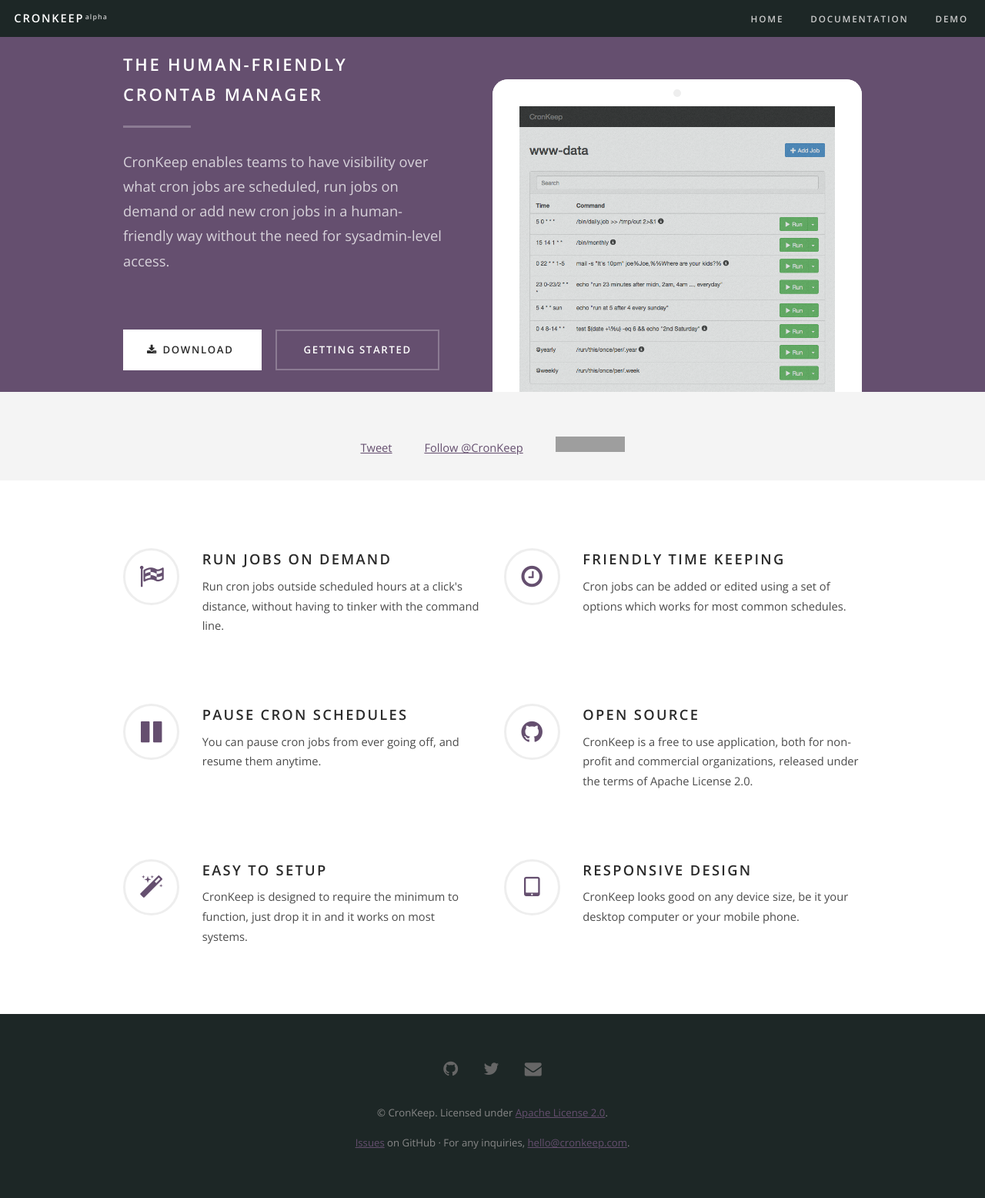
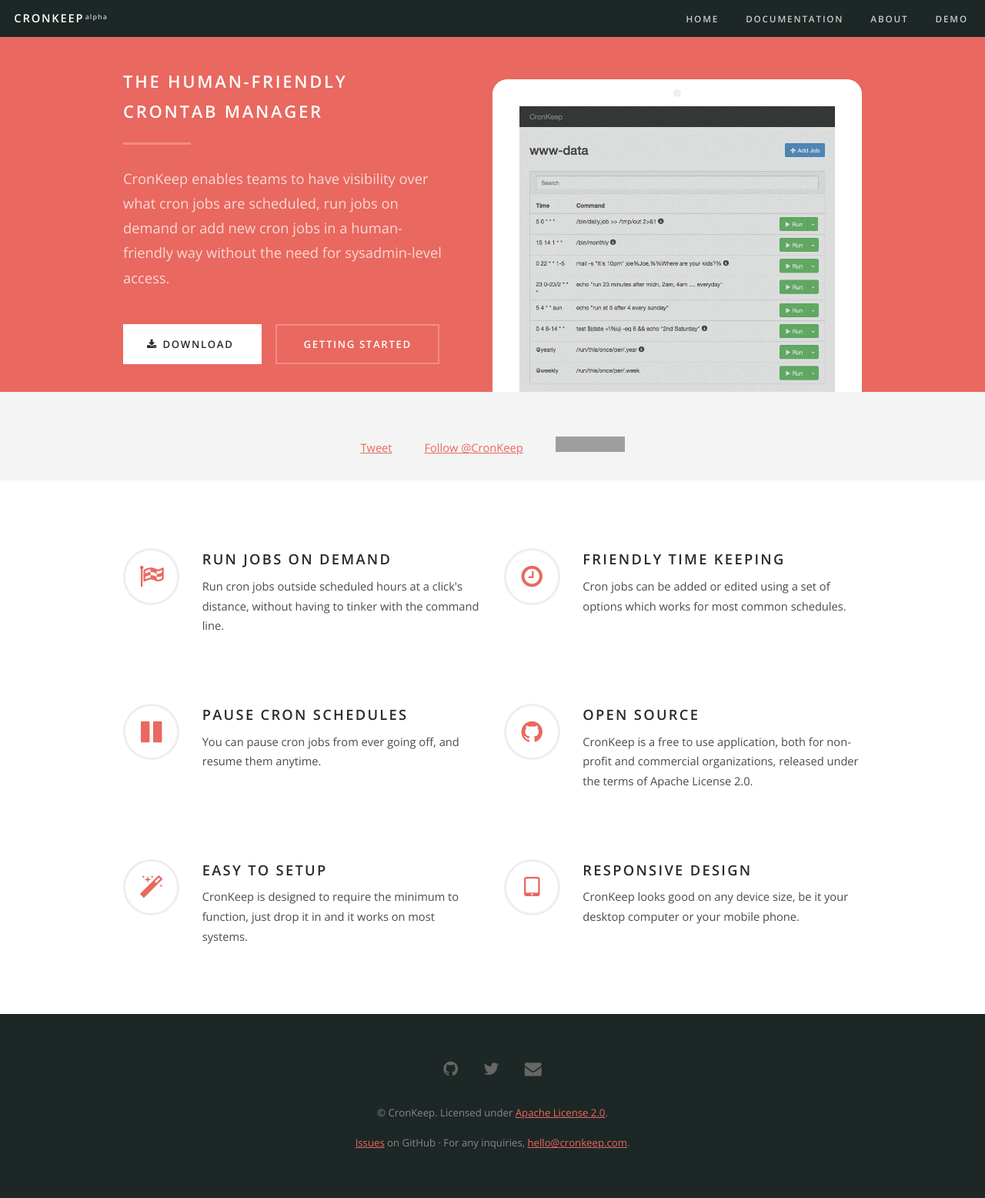
Before and after one commit to cronkeep/cronkeep.com, a PHP site: template src/application/views/index.phtml in a window 1280 px wide. Shown: the whole page at 77% size. Run offline with PHP 8.4, Linux system fonts and the light colour scheme; the template is opened without the code that fills it, so the values that code supplies are empty; style sheets or scripts are compiled from the project's sources; some libraries are stand-ins or nearby versions; grey boxes are pictures that could not be loaded.

Commit message:
Switched back to red as accent color. Changed the layout of the demo page. Updated Google Analytics tracking code for better tracking of links. Added About to the menu. Fixed some spacing issues for screen size "normal".

```diff
--- a/src/application/views/layout.phtml
+++ b/src/application/views/layout.phtml
@@ -36,6 +36,7 @@
         })(window,document,'script','//www.google-analytics.com/analytics.js','ga');
 
         ga('create', 'UA-58144268-1', 'auto');
+        ga('require', 'linkid', 'linkid.js');
         ga('send', 'pageview');
     </script>
     <script>!function(d,s,id){var js,fjs=d.getElementsByTagName(s)[0],p=/^http:/.test(d.location)?'http':'https';if(!d.getElementById(id)){js=d.createElement(s);js.id=id;js.src=p+'://platform.twitter.com/widgets.js';fjs.parentNode.insertBefore(js,fjs);}}(document, 'script', 'twitter-wjs');</script>
@@ -46,7 +47,8 @@
         <nav id="nav">
             <ul>
                 <li><a href="/">Home</a></li>
-                <li><a href="/documentation">Documentation</a></li>
+                <li><a href="http://docs.cronkeep.com">Documentation</a></li>
+                <li><a href="/about">About</a></li>
                 <li><a href="/demo">Demo</a></li>
             </ul>
         </nav>
--- a/src/public/css/style-normal.css
+++ b/src/public/css/style-normal.css
@@ -41,7 +41,7 @@ body, input, select, textarea {
 
 /* One */
 #intro .inner {
-  margin-top: -4em;
+  margin-top: -3em;
   padding-right: 4em;
 }
 #intro .device {
@@ -50,3 +50,6 @@ body, input, select, textarea {
 #intro .device:after {
   margin-top: -22px;
 }
+#intro ul.actions {
+  margin: 3em 0 0;
+}
--- a/src/public/css/style.css
+++ b/src/public/css/style.css
@@ -26,7 +26,7 @@ body, input, select, textarea {
 }
 
 a {
-  color: #654f6f;
+  color: #E9685F;
   text-decoration: underline;
 }
 a:hover {
@@ -748,7 +748,7 @@ input[type="button"]:disabled,
 .feature i {
   border-radius: 100%;
   border: solid 3px #eee;
-  color: #654f6f;
+  color: #E9685F;
   display: block;
   height: 7em;
   left: 0;
@@ -834,8 +834,8 @@ input[type="button"]:disabled,
   padding: 6em 0 4em 0;
 }
 .wrapper.style1 {
-  background: #654f6f;
-  color: #d8d3db;
+  background: #E9685F;
+  color: #f9d9d7;
 }
 .wrapper.style1 h2, .wrapper.style1 h3, .wrapper.style1 h4, .wrapper.style1 h5, .wrapper.style1 h6, .wrapper.style1 strong {
   color: #ffffff;
--- a/src/public/sass/_vars.scss
+++ b/src/public/sass/_vars.scss
@@ -19,8 +19,8 @@
 	$color-fg-bold:				#2a2a2a;
 	$color-fg-light:			#bbb;
 
-	$color-accent-bg:			#654f6f;
-//	$color-accent-bg:			#E9685F;
+	// $color-accent-bg:			#654f6f;
+	$color-accent-bg:			#E9685F;
 	$color-accent-fg:			mix($color-accent-bg, #ffffff, 25%);
 	$color-accent-fg-bold:		#ffffff;
 	$color-accent-fg-light:		mix($color-accent-bg, #ffffff, 40%);
--- a/src/public/sass/style-normal.scss
+++ b/src/public/sass/style-normal.scss
@@ -55,7 +55,7 @@
 
 	#intro {
 		.inner {
-			margin-top: -4em;
+			margin-top: -3em;
 			padding-right: 4em;
 		}
 
@@ -66,4 +66,8 @@
 				margin-top: -22px;
 			}
 		}
+
+        ul.actions {
+            margin: ($size-element-margin * 1.5) 0 0;
+        }
 	}
```
Also changed, not shown: other parts of src/public/css/style.css (+8 -36 lines), src/application/views/demo.phtml (+4 -6 lines), src/public/sass/style.scss (+3 -35 lines).
